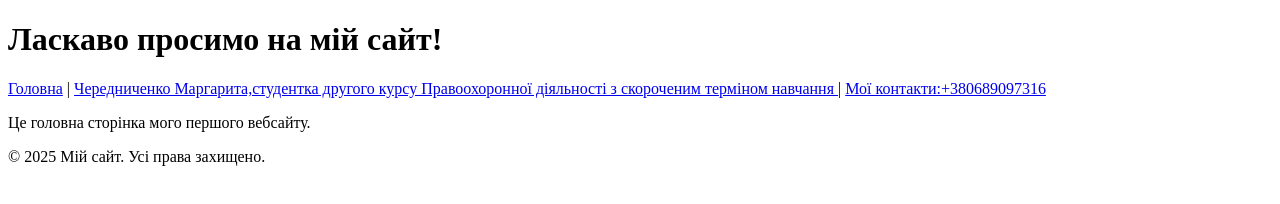
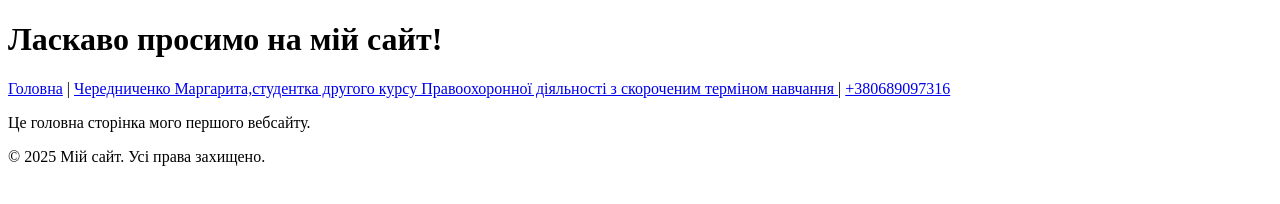
Before and after one commit to tsekkovq/Work-2-, a plain HTML site: page Index.html in a window 1280 px wide. Drawn offline with Linux system fonts and the light colour scheme.

Commit message:
Update Index.html

```diff
--- a/Index.html
+++ b/Index.html
@@ -12,7 +12,7 @@
         <nav>
             <a href="index.html">Головна</a> |
             <a href="about.html">Чередниченко Маргарита,студентка другого курсу Правоохоронної діяльності з скороченим терміном навчання </a> |
-            <a href="contacts.html">Мої контакти:+380689097316</a>
+            <a href="contacts.html">+380689097316</a>
         </nav>
     </header>
 
```
